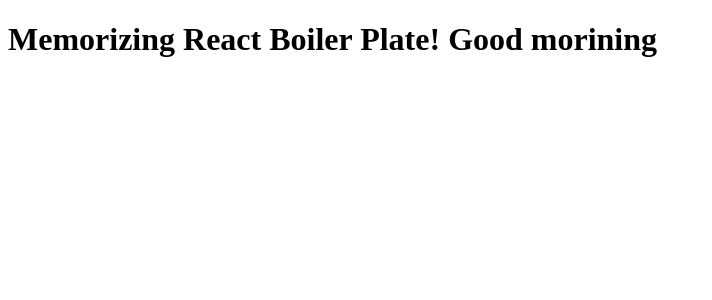
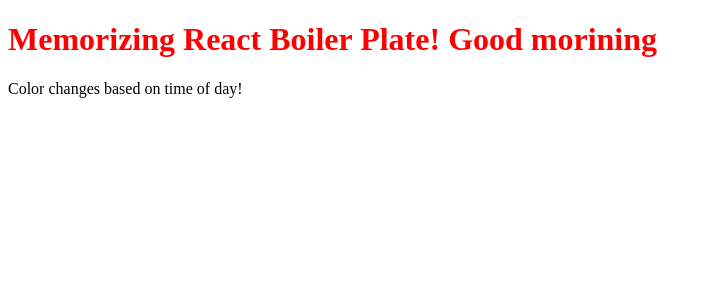
Before and after one commit to JonniiRingo/7-react-styling-practice, a React (Vite) app: page / in a window 1280 px wide. Shown: the top 300 px of the page, without its empty margins (0-712 px from the left). Built offline with nearby package versions, Linux system fonts and the light colour scheme.

Commit message:
Successfully completed challenge with dynamically styled element in jsx

```diff
--- a/src/index.jsx
+++ b/src/index.jsx
@@ -12,13 +12,14 @@
 import ReactDOM from "react-dom/client";
 
 const root = ReactDOM.createRoot(document.getElementById("root"));
+const headerStyle = document.querySelector(".heading");     // Saving the css color to a jsx variable that can be manipulated later
 
 
 
 function greeting(){
     const time = new Date().getHours();
     if(time >= 0 && time < 12){
-        return "Good morining"
+        return "Good morining";
     }
 
     if (time >= 12 && time < 18){
@@ -30,16 +31,29 @@
     }
 }
 
+function styled (greeting){
+    if (theGreeting == "Good morining"){
+        return "red";
+    }
+    if (theGreeting == "Good Afternoon"){
+        return "green";
+    }
+    if (theGreeting == "Good evening"){
+        return "blue";
+    }
+}
 
 
 
 const theGreeting = greeting();
+const styledColor = styled(greeting);
 
 
 root.render(
     <React.StrictMode>
         <div>
-            <h1>Memorizing React Boiler Plate! {theGreeting}</h1>
+            <h1 className = "heading" style = {{color: styledColor}}>Memorizing React Boiler Plate! {theGreeting}</h1>
+            <p>Color changes based on time of day!</p>
         </div>
     </React.StrictMode>
 );
```
